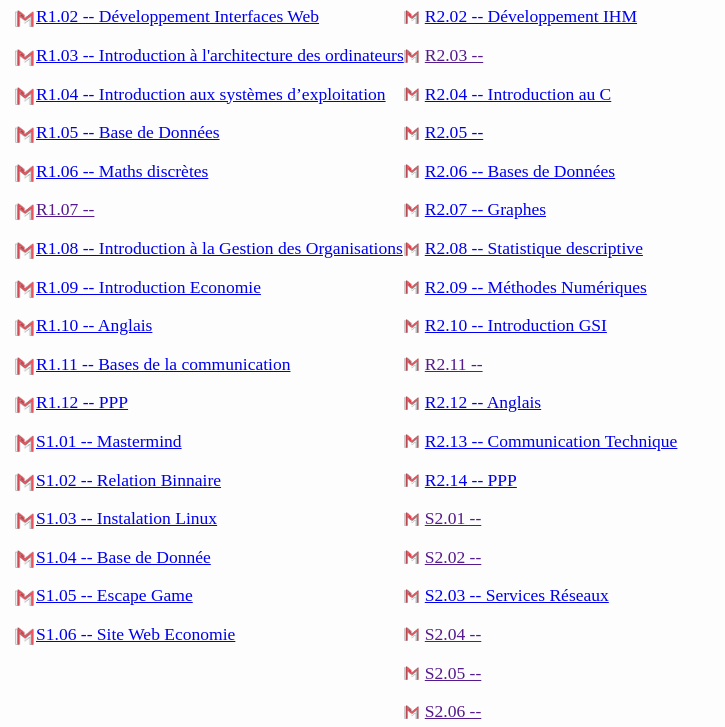
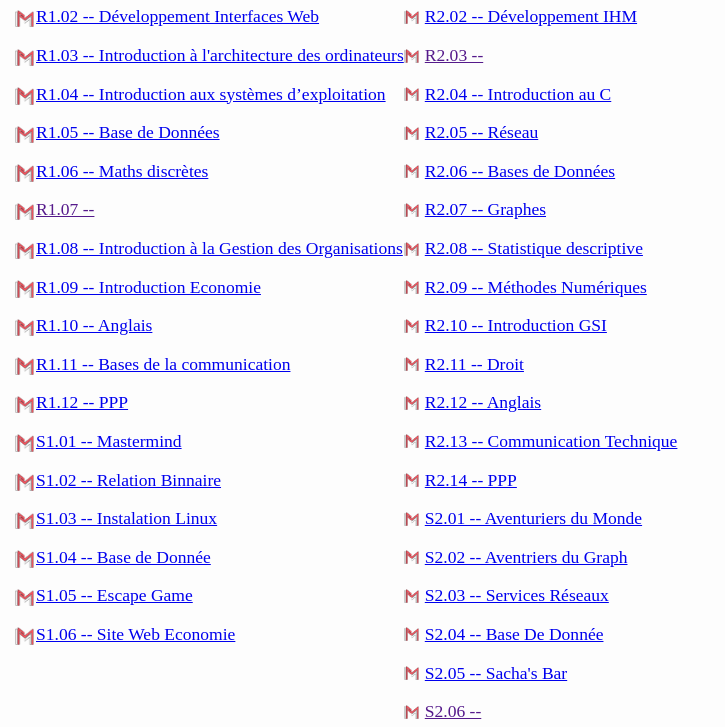
Before and after one commit to Fryzhen/fryzhen.github.io, a plain HTML site: page index.html in a window 1280 px wide. Shown: the part 320-1047 px from the top of the page, without its empty margins (0-725 px from the left). Drawn offline with nearby package versions, Linux system fonts and the light colour scheme.

Commit message:
Ajout SAE 2.01, 2.02, 2.05 et ressource 2.05

```diff
--- a/index.html
+++ b/index.html
@@ -196,7 +196,7 @@
 
                             <h3 class="coursename">
                                 <a href="https://moodle.umontpellier.fr/course/view.php?id=26568">
-                                    R2.05 -- </a>
+                                    R2.05 -- Réseau</a>
                             </h3>
 
                             <h3 class="coursename">
@@ -225,8 +225,8 @@
                             </h3>
 
                             <h3 class="coursename">
-                                <a href="">
-                                    R2.11 -- </a>
+                                <a href="https://moodle.umontpellier.fr/course/view.php?id=26832">
+                                    R2.11 -- Droit</a>
                             </h3>
 
                             <h3 class="coursename">
@@ -245,13 +245,13 @@
                             </h3>
 
                             <h3 class="coursename">
-                                <a href="">
-                                    S2.01 -- </a>
+                                <a href="https://gitlabinfo.iutmontp.univ-montp2.fr/dev-objets/projets/aventuriers-monde">
+                                    S2.01 -- Aventuriers du Monde</a>
                             </h3>
 
                             <h3 class="coursename">
-                                <a href="">
-                                    S2.02 -- </a>
+                                <a href="https://gitlabinfo.iutmontp.univ-montp2.fr/graphes/aventuriers-du-graphe">
+                                    S2.02 -- Aventriers du Graph</a>
                             </h3>
 
                             <h3 class="coursename">
@@ -260,13 +260,13 @@
                             </h3>
 
                             <h3 class="coursename">
-                                <a href="">
-                                    S2.04 -- </a>
+                                <a href="https://moodle.umontpellier.fr/course/view.php?id=26573">
+                                    S2.04 -- Base De Donnée</a>
                             </h3>
 
                             <h3 class="coursename">
-                                <a href="">
-                                    S2.05 -- </a>
+                                <a href="https://discord.com/channels/618375154421989386/1092387362740383744/1095381218259902535">
+                                    S2.05 -- Sacha's Bar</a>
                             </h3>
 
                             <h3 class="coursename">
```
